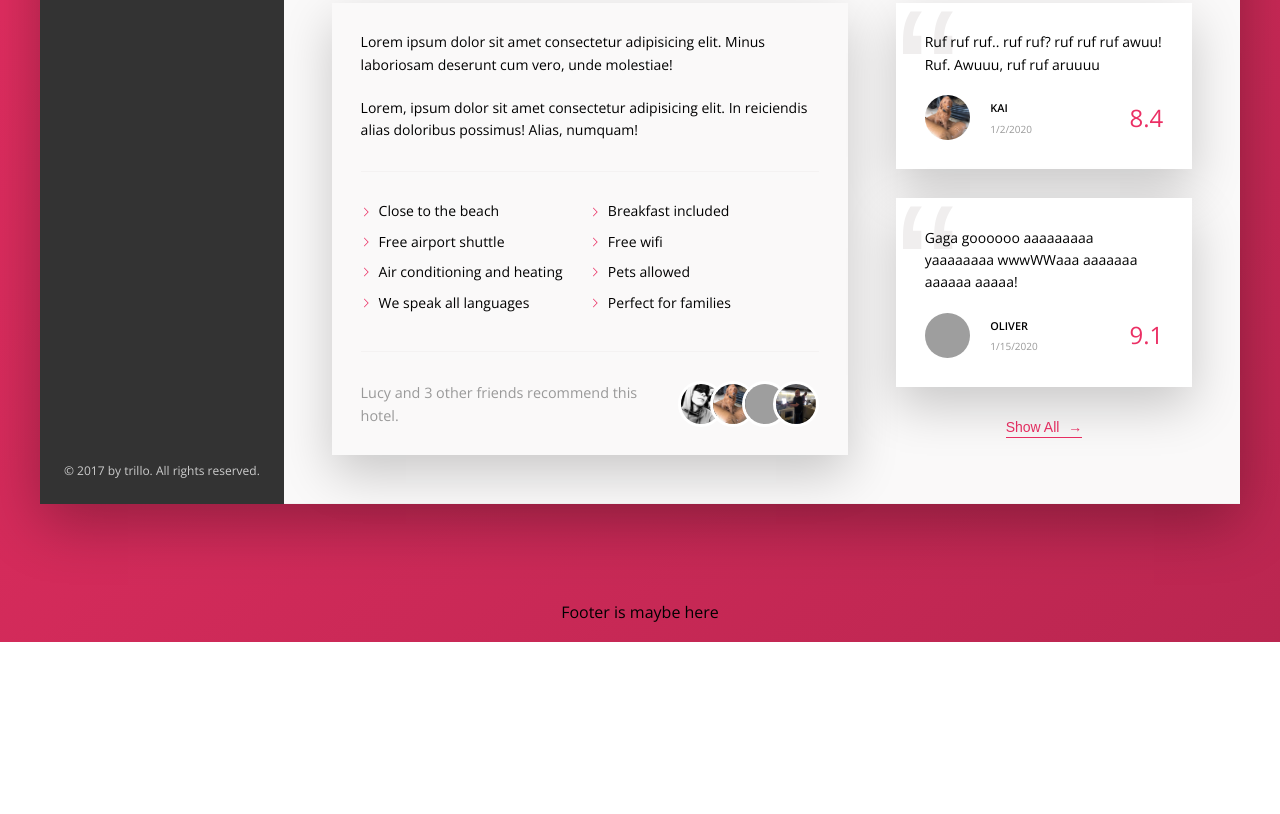
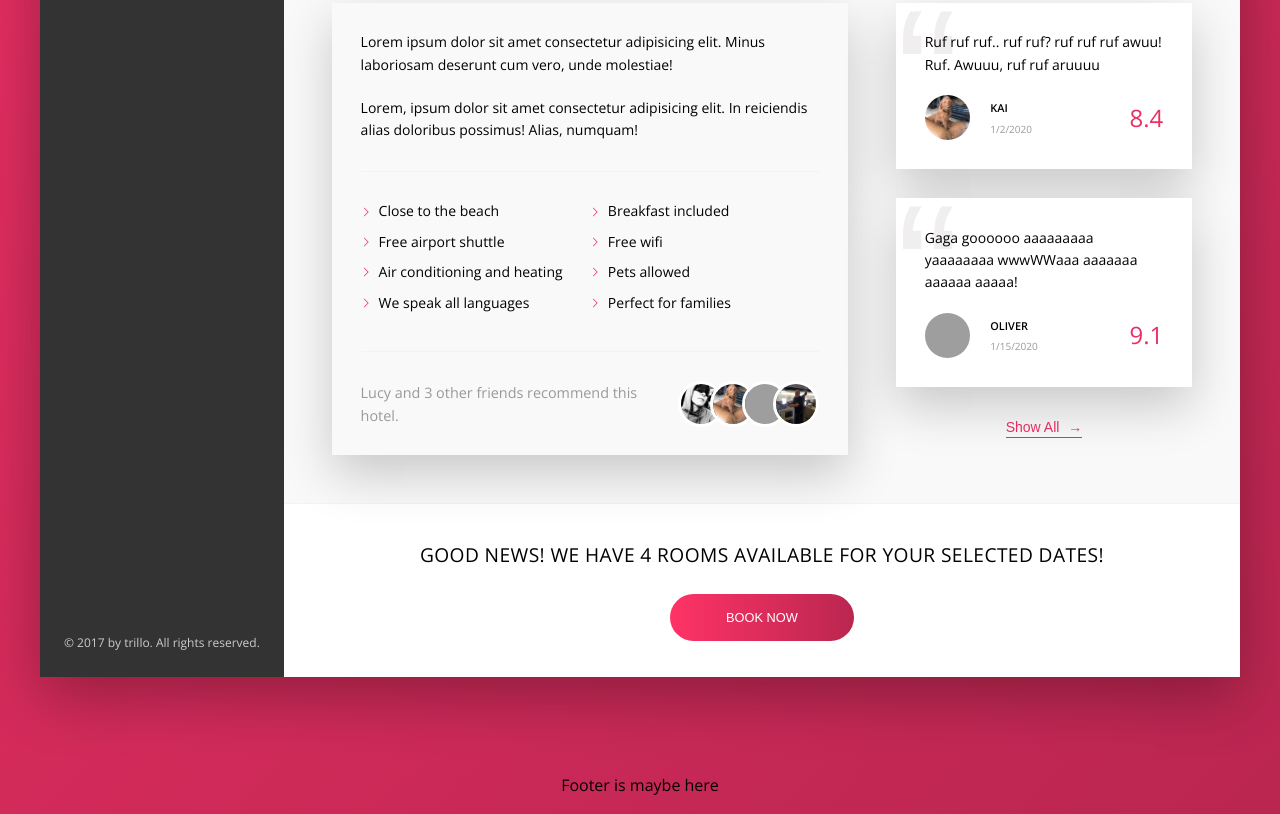
Before and after one commit to h15200/css-gatsby-tutorial-2, a Gatsby site: page / in a window 1280 px wide. Shown: the part 495-1309 px from the top of the page. Before the commit the page ends 1137 px from the top, so only its background shows below. Built offline with nearby package versions, Linux system fonts and the light colour scheme; Gatsby itself is replaced by a stand-in of ours; grey boxes are pictures that could not be loaded.

Commit message:
finish desktop version

```diff
--- a/src/pages/index.js
+++ b/src/pages/index.js
@@ -139,6 +139,7 @@ const IndexPage = () => {
             </div>
           </nav>
         </header>
+
         <div className={indexStyles.content}>
           <nav className={`${indexStyles.content} ${sidebarStyles.sidebar}`}>
             <ul className={sidebarStyles.nav}>
@@ -173,6 +174,7 @@ const IndexPage = () => {
               &copy; 2017 by trillo. All rights reserved.
             </div>
           </nav>
+
           <main
             className={`${indexStyles.hotelView} ${hotelViewStyles.hotelView}`}
           >
@@ -327,7 +329,8 @@ const IndexPage = () => {
               >
                 <figure className={hotelViewStyles.review}>
                   <blockquote className={hotelViewStyles.review_text}>
-                    Ruf ruf ruf.. ruf ruf? ruf ruf ruf awuu! Ruf. Awuuu, ruf ruf aruuuu
+                    Ruf ruf ruf.. ruf ruf? ruf ruf ruf awuu! Ruf. Awuuu, ruf ruf
+                    aruuuu
                   </blockquote>
                   <figcaption className={hotelViewStyles.review_user}>
                     <Img
@@ -349,7 +352,8 @@ const IndexPage = () => {
                 </figure>
                 <figure className={hotelViewStyles.review}>
                   <blockquote className={hotelViewStyles.review_text}>
-                    Gaga goooooo aaaaaaaaa yaaaaaaaa wwwWWaaa aaaaaaa aaaaaa aaaaa!
+                    Gaga goooooo aaaaaaaaa yaaaaaaaa wwwWWaaa aaaaaaa aaaaaa
+                    aaaaa!
                   </blockquote>
                   <figcaption className={hotelViewStyles.review_user}>
                     <Img
@@ -369,8 +373,28 @@ const IndexPage = () => {
                     </div>
                   </figcaption>
                 </figure>
-                <button className={`${componentStyles.btn_inline} ${hotelViewStyles.btn}`}>Show All <span className={componentStyles.btn_inline_span}>&rarr;</span></button>
+                <button
+                  className={`${componentStyles.btn_inline} ${hotelViewStyles.btnReview}`}
+                >
+                  Show All{" "}
+                  <span className={componentStyles.btn_inline_span}>
+                    &rarr;
+                  </span>
+                </button>
               </div>
+            </div>
+
+            <div className={hotelViewStyles.cta}>
+              {" "}
+              <h2 className={hotelViewStyles.cta_bookNow}>
+                Good news! We have 4 rooms available for your selected dates!
+              </h2>
+              <button className={hotelViewStyles.btnCta}>
+                <span className={hotelViewStyles.btnCta_visible}>Book now</span>
+                <span className={hotelViewStyles.btnCta_invisible}>
+                  Only 4 rooms left
+                </span>
+              </button>
             </div>
           </main>
         </div>
--- a/src/styles/Modules/components.module.scss
+++ b/src/styles/Modules/components.module.scss
@@ -30,20 +30,3 @@
     animation: pulsate 1s infinite;
   }
 }
-
-@keyframes pulsate {
-  0% {
-    transform: scale(1);
-    box-shadow: none;
-  }
-
-  50% {
-    transform: scale(1.05);
-    box-shadow: 0 .6rem 2.4rem rgba(0,0,0,.25);
-  }
-
-  100% {
-    transform: scale(1);
-    box-shadow: none;
-  }
-}
--- a/src/styles/Modules/hotelView.module.scss
+++ b/src/styles/Modules/hotelView.module.scss
@@ -240,6 +240,74 @@ margin-right: .5rem;
   }
 }
 
-.btn {
+.btnReview {
 margin-top: 2rem;
 }
+
+//////////////
+/////CTA///////
+
+.cta {
+  padding: 2.2rem 3rem;
+  text-align: center;
+
+  &_bookNow {
+    text-transform: uppercase;
+    font-size: 1.2rem;
+    letter-spacing: .4px;
+    font-weight: 300;
+    margin-bottom: 1.5rem;
+  }
+}
+
+.btnCta {
+  font-size: .8rem;
+  border: none;
+  color: #fff;
+  font-weight: 300;
+  text-transform: uppercase;
+  background-image: linear-gradient(to right, $color-primary-light, $color-primary-dark);
+  border-radius: 30px;
+  position: relative;
+  overflow: hidden;
+  cursor: pointer;
+
+  &_visible {
+  display: inline-block;
+  padding: 1rem 3.5rem;
+  position: relative;
+  transition: all .2s;
+  height: 100%;
+  width: 100%;
+  }
+
+  &_invisible {
+    display: inline-block;
+    padding: 1rem 0rem;
+    position: absolute;
+    height: 100%;
+    width: 100%;
+    top: -50%;
+    left: 50%;
+    transform: translate(-50%, -50%);
+    transition: all .2s;
+  }
+
+  &:hover &_visible {
+    transform: translateY(100%);
+  }
+
+  &:hover &_invisible {
+    top: 50%;
+  }
+
+  &:hover {
+    background-image: linear-gradient(to left, $color-primary-light, $color-primary-dark);
+  }
+
+  &:focus {
+    outline: none;
+    animation: pulsate 1s infinite;
+  }
+
+}
--- a/src/styles/base/_animations.scss
+++ b/src/styles/base/_animations.scss
@@ -1 +1,18 @@
 // @keyframes rulesets go here
+
+@keyframes pulsate {
+  0% {
+    transform: scale(1);
+    box-shadow: none;
+  }
+
+  50% {
+    transform: scale(1.05);
+    box-shadow: 0 .6rem 2.4rem rgba(0,0,0,.25);
+  }
+
+  100% {
+    transform: scale(1);
+    box-shadow: none;
+  }
+}
```
